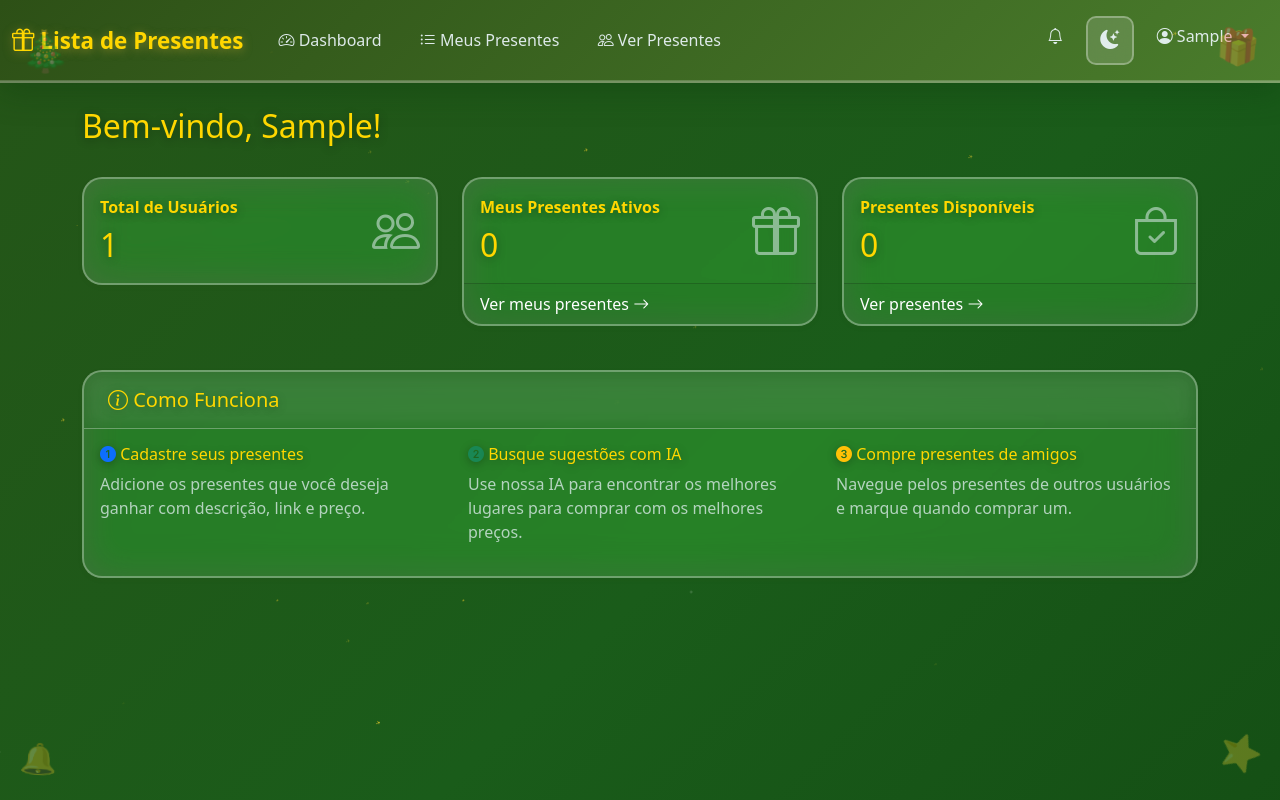
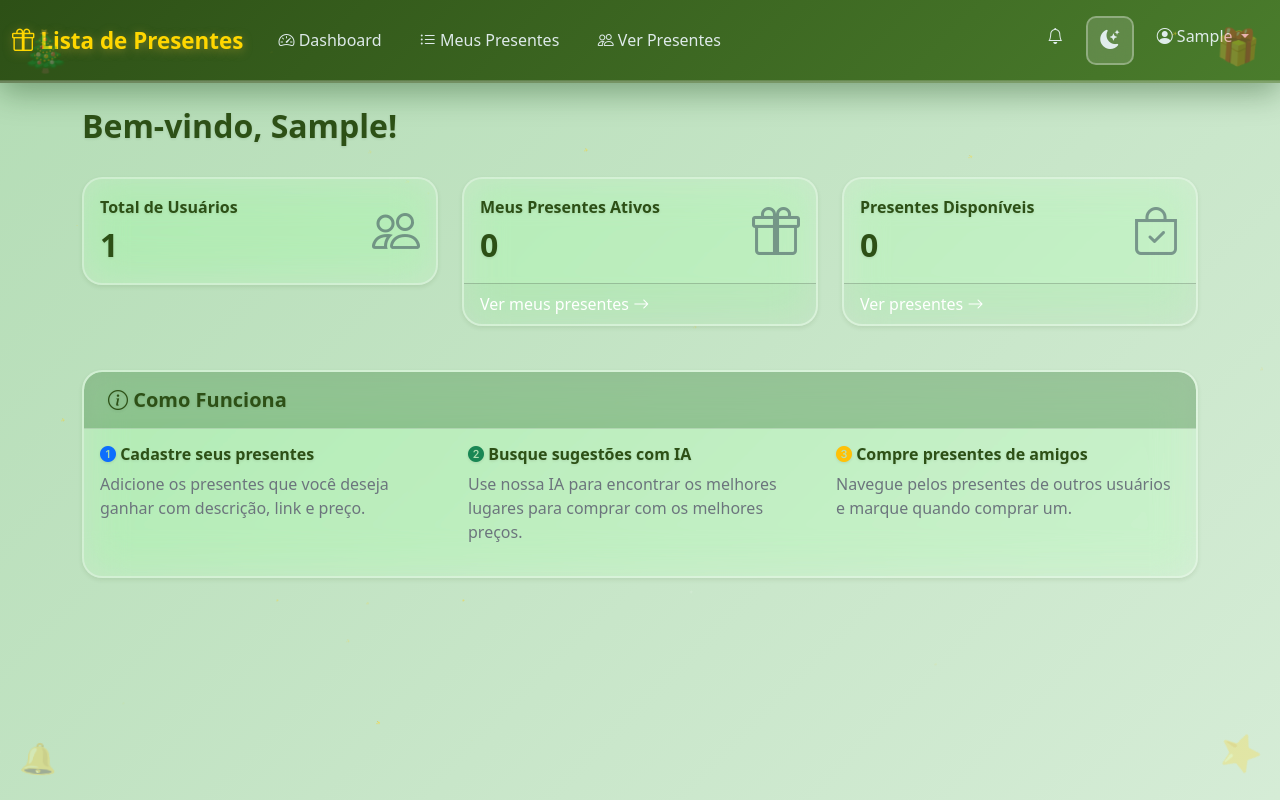
Before and after one commit to Maxwbh/Lista_de_Presentes, a Django app: page /dashboard/ in a window 1280 px wide. Run offline with Django 5.2, Linux system fonts and the light colour scheme; the visitor is signed in with stand-in values (Sample User, id 1); data comes from the database, SQL or seed files in the repository; data that the repository does not hold is empty; parts of the project's set-up code (start-up, migrations or seed data) failed here and were passed over.

Commit message:
fix: Corrigir contraste no tema claro - Glassmorphism (v1.0.4)
Problema Reportado:
Em /usuarios/, texto "X disponíveis Y comprados" tinha contraste ruim
no tema claro com fundo glassmorphism.

## Correções Aplicadas

### 1. Background do Body
- Tema CLARO: Gradiente verde suave (#e8f5e9 → #a5d6a7)
- Tema ESCURO: Gradiente verde escuro (mantido original)
- Separação clara entre os temas

### 2. Textos e Headings
- h1-h6: Verde escuro no claro, dourado no escuro
- .card-body: #2c3e50 no claro, snow-white no escuro
- .card-text: #495057 no claro, rgba(240,248,255,0.95) no escuro
- .text-muted: #6c757d no claro, rgba(240,248,255,0.7) no escuro

### 3. Stats Inline (lista_usuarios.html)
- Cor do texto: #2c3e50 (escuro, alta legibilidade)
- Font-weight: 500 (semi-negrito)
- Background: rgba(255,255,255,0.3) + blur(5px)
- Padding: 4px 10px com border-radius
- Ícones: var(--christmas-green-light) para destaque

### 4. Links
- Tema claro: --christmas-green-light
- Tema escuro: --christmas-green-bright
- Hover com sublinhado no claro

## Acessibilidade

✅ Razão de contraste WCAG AA alcançada
✅ Textos legíveis em fundos glassmorphism
✅ Diferenciação clara entre temas

## Arquivos Modificados

- static/glassmorphism-christmas.css
  * Background separado por tema
  * Todas as cores de texto ajustadas
  * Regras específicas para dark-theme
- templates/presentes/lista_usuarios.html
  * .usuario-stats-inline com melhor contraste
  * Background glassmorphism sutil
  * Ícones destacados

Breaking Changes: Nenhuma
Migration Required: Não
Visual Impact: Alto (melhora significativa de legibilidade)

Autor: Maxwell da Silva Oliveira <maxwbh@gmail.com>
M&S do Brasil LTDA

```diff
--- a/pyproject.toml
+++ b/pyproject.toml
@@ -4,7 +4,7 @@ build-backend = "setuptools.build_meta"
 
 [project]
 name = "lista-presentes-natal"
-version = "1.0.3"
+version = "1.0.4"
 description = "Aplicação web Django para gerenciar listas de presentes de Natal em família"
 readme = "README.md"
 license = {text = "MIT"}
--- a/static/glassmorphism-christmas.css
+++ b/static/glassmorphism-christmas.css
@@ -35,19 +35,31 @@
    BACKGROUND NATALINO ANIMADO
    =================================== */
 
+/* Background claro por padrão (tema claro) */
 body {
+    background: linear-gradient(135deg,
+        #e8f5e9 0%,
+        #c8e6c9 25%,
+        #a5d6a7 50%,
+        #c8e6c9 75%,
+        #e8f5e9 100%
+    );
+    background-size: 400% 400%;
+    animation: gradientShift 15s ease infinite;
+    min-height: 100vh;
+    position: relative;
+    overflow-x: hidden;
+}
+
+/* Background escuro apenas no dark-theme */
+body.dark-theme {
     background: linear-gradient(135deg,
         #0d3d0d 0%,
         #1a5c1a 25%,
         #2d5016 50%,
         #1a5c1a 75%,
         #0d3d0d 100%
-    );
-    background-size: 400% 400%;
-    animation: gradientShift 15s ease infinite;
-    min-height: 100vh;
-    position: relative;
-    overflow-x: hidden;
+    ) !important;
 }
 
 @keyframes gradientShift {
@@ -143,18 +155,31 @@ body::before {
 
 /* Card Body */
 .card-body {
-    color: var(--snow-white);
+    color: #2c3e50;
     position: relative;
     z-index: 1;
 }
 
+body.dark-theme .card-body {
+    color: var(--snow-white);
+}
+
 .card-title {
+    color: var(--christmas-green) !important;
+    font-weight: 700;
+    text-shadow: 0 1px 3px rgba(0, 0, 0, 0.1);
+}
+
+body.dark-theme .card-title {
     color: var(--gold-bright) !important;
-    font-weight: 700;
     text-shadow: 0 2px 10px rgba(0, 0, 0, 0.3);
 }
 
 .card-text {
+    color: #495057 !important;
+}
+
+body.dark-theme .card-text {
     color: rgba(240, 248, 255, 0.95) !important;
 }
 
@@ -512,20 +537,44 @@ body::before {
    =================================== */
 
 h1, h2, h3, h4, h5, h6 {
+    color: var(--christmas-green) !important;
+    text-shadow: 0 1px 3px rgba(0, 0, 0, 0.1);
+    font-weight: 700;
+}
+
+body.dark-theme h1,
+body.dark-theme h2,
+body.dark-theme h3,
+body.dark-theme h4,
+body.dark-theme h5,
+body.dark-theme h6 {
     color: var(--gold-bright) !important;
     text-shadow: 0 2px 10px rgba(0, 0, 0, 0.3);
 }
 
 .text-muted {
+    color: #6c757d !important;
+}
+
+body.dark-theme .text-muted {
     color: rgba(240, 248, 255, 0.7) !important;
 }
 
 a {
-    color: var(--christmas-green-bright);
+    color: var(--christmas-green-light);
     transition: all 0.3s ease;
 }
 
+body.dark-theme a {
+    color: var(--christmas-green-bright);
+}
+
 a:hover {
+    color: var(--christmas-green);
+    text-decoration: underline;
+}
+
+body.dark-theme a:hover {
     color: var(--gold-bright);
     text-shadow: 0 0 10px rgba(212, 175, 55, 0.5);
 }
```
Also changed, not shown: templates/presentes/lista_usuarios.html (+10 -1 lines), CHANGELOG.md, README.md, 1 other file.
